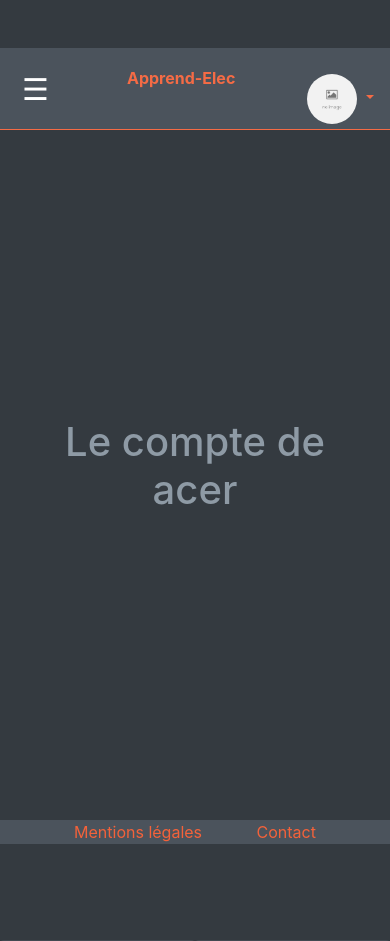
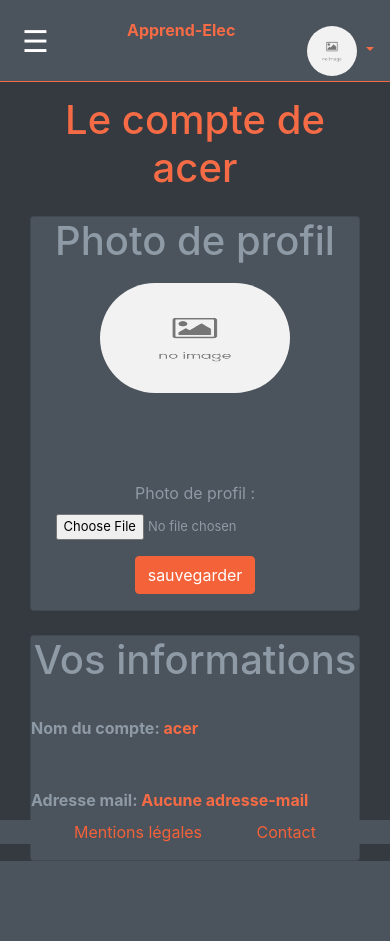
Before and after one commit to Frantz680/Site-elec, a Django app: page /accounts/my_account/ in a window 390 px wide. Shown: the top 941 px of the page. After the commit the page ends 861 px from the top, so only its background shows below. Run offline with Django 3.2, Linux system fonts and the light colour scheme; a user stored in the database is signed in; data that the repository does not hold is empty; some libraries are stand-ins or nearby versions.

Commit message:
Responsive accounts ok

```diff
--- a/accounts/templates/accounts/my_account.html
+++ b/accounts/templates/accounts/my_account.html
@@ -7,19 +7,25 @@
 {% block contenu %}
 
 <!--Top of page-->
-<div class="masthead-lumiere-home mt-5" id="myOverlay">
-    <div class="container h-100 mt-5">
-        <div class="row h-100 align-items-center justify-content-center text-center text-clair">
-            <h1 class="mt-0">Le compte de {{ user.username }}</h1>
+<div class="masthead-lumiere-home" id="myOverlay">
+    <div class="container-home col-lg-12">
+        <div class="container">
+            <div class="row h-100 align-items-center justify-content-center text-center">
+                <div class="col-lg-12 mt-5 align-self-end">
+                    <div class="align-items-center justify-content-center text-center text-clair mt-5 mb-4">
+                        <h1 class="title_orange">Le compte de {{ user.username }}</h1>
+                    </div>
+                </div>
+            </div>
         </div>
     </div>
 
-        <div class="container-home col-lg-12 mt-5">
-            <div class="card col-lg-4 text-center bg-dark-sombre">
-                <div >
+    <div class="container-home-responsive col-sm-12">
+        <div class="col-sm-12 col-lg-5">
+            <div class="card-avatar col-sm text-center bg-dark-sombre">
                 <h1 class="text-center text-clair mt-0" id="title_info_account">Photo de profil</h1>
 
-                    {% if picture_user == "" %}
+                {% if picture_user == None %}
                     <img src="{% static 'image/default/default-image.jpg' %}" class="icon-avatar-user align-center">
                 {% else %}
                     <img src="/media/{{ picture_user }}" class="icon-avatar-user align-center">
@@ -36,7 +42,7 @@
                 <p class="text-clair">
                     <label for="id_avatar">Photo de profil :</label>
                     <br>
-                        <input type="file" name="avatar" accept="image/*" required="" id="id_avatar">
+                    <input type="file" name="avatar" accept="image/*" required="" id="id_avatar" style="font-size: small;">
                 </p>
 
                 <!-- {{ form.as_p }} -->
@@ -45,7 +51,10 @@
             </div>
         </div>
 
-            <div class="card col-lg-7 bg-dark-sombre">
+        <br>
+
+        <div class="col-sm-12 col-lg-7">
+            <div class="card bg-dark-sombre">
                 <h1 class="text-center text-clair mt-0" id="title_info_account">Vos informations</h1>
                 <br>
                 <p class="font-weight-bold text-clair mb-5">Nom du compte: <span class="title_orange text-right">{{ user.username }}</span></p>
@@ -58,7 +67,7 @@
                 <br>
             </div>
         </div>
-
+    </div>
 </div>
 
 {% endblock %}
--- a/static/css/styles_accounts.css
+++ b/static/css/styles_accounts.css
@@ -1,8 +1,61 @@
 
 
 .icon-avatar-user{
-    width: 190px;
+    height: 100%;
+    width: 100%;
+    max-height: 110px;
+    max-width: 190px;
     border-radius: 90px;
     margin-top: 10px;
     margin-bottom: 10px;
 }
+
+.card-avatar {
+    position: relative;
+    flex-direction: column;
+    min-width: 0;
+    word-wrap: break-word;
+    background-color: #fff;
+    background-clip: border-box;
+    border: 1px solid rgba(0, 0, 0, 0.125);
+    border-radius: 0.25rem;
+}
+
+.card-account-col-4{
+    flex: 0 0 30% !important;
+    max-width: 30% !important;
+}
+
+.card-account-col-7{
+    flex: 0 0 60% !important;
+    max-width: 60% !important;
+}
+
+@media (min-width: 993px) {
+    .container-home-responsive {
+        display: flex;
+        flex-flow: row nowrap;
+        justify-content: space-between;
+        width: 100%;
+        margin-right: auto;
+        margin-left: auto;
+        margin: 0px;
+        padding: 0px;
+    }
+}
+
+@media (max-width: 1000px){
+    .card-account-col-4{
+        flex: 0 0 100% !important;
+        max-width: 100% !important;
+        white-space:normal;
+    }
+}
+
+@media (max-width: 1000px){
+    .card-account-col-7{
+        flex: 0 0 100% !important;
+        max-width: 100% !important;
+        white-space:normal;
+    }
+}
```
Lines whose indentation alone changed are shown as unchanged.
